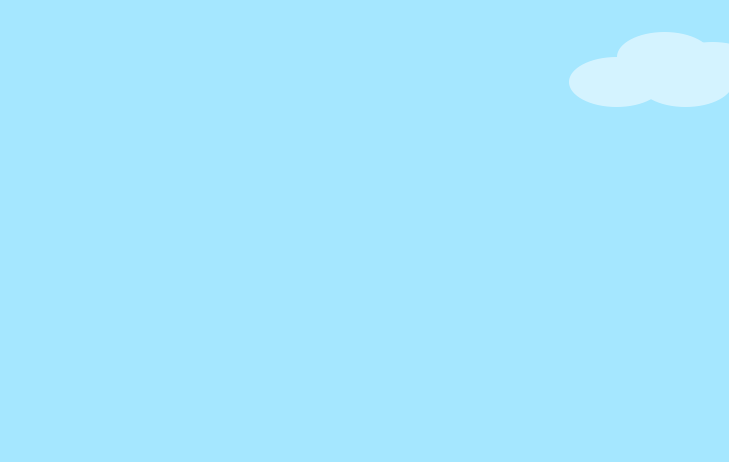
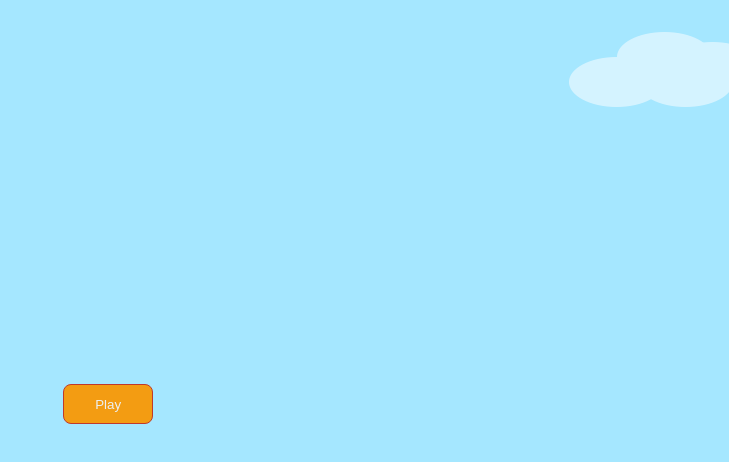
Before and after one commit to jorgehjr84/Jorge-H-React-Resume, a React (Create React App) app: page / in a window 1280 px wide. Shown: the top 462 px of the page, without its empty margins (551-1280 px from the left). Built offline with nearby package versions, Linux system fonts and the light colour scheme.

Commit message:
Added button component
Adding button component, need to implement the display none functionality on the app component instead of button component

```diff
--- a/src/App.js
+++ b/src/App.js
@@ -2,6 +2,7 @@ import React, { Component } from 'react';
 import './App.css';
 
 import Cloud from './Components/Cloud/Cloud';
+import StartGame from './Components/StartGame/StartGame';
 
 class App extends Component {
   constructor() {
@@ -28,6 +29,7 @@ class App extends Component {
   render() {
     return (
       <div tabIndex="0" className="App" onKeyDown={this.handleArrowKeys}>
+        <StartGame />
         <Cloud left={this.state.left}/>
       </div>
     );
--- /dev/null
+++ b/src/Components/StartGame/StartGame.css
@@ -0,0 +1,17 @@
+.StartGame {
+    width: 7%;
+    height: 3em;
+    position: absolute;
+    left: 48%;
+    top: 24em;
+}
+
+button {
+    width: 100%;
+    height: 3em;
+    background-color: #f39c12;
+    color: #ecf0f1;
+    border: 1px solid #c0392b;
+    border-radius: 8px;
+    cursor: pointer;
+}
--- /dev/null
+++ b/src/Components/StartGame/StartGame.js
@@ -0,0 +1,32 @@
+import React, { Component } from 'react';
+import './StartGame.css';
+
+class StartGame extends Component {
+    constructor() {
+        super();
+        this.state = {
+            displayButton: true
+        }
+
+        this.removeButton = this.removeButton.bind(this);
+    }
+
+    removeButton() {
+        console.log('remove button')
+        this.setState({
+            displayButton: false
+        })
+    }
+
+    render() {
+        return (
+            <div className="StartGame">
+                {
+                    this.state.displayButton ? <button onClick={this.removeButton}>Play</button> : null
+                }
+            </div>
+        );
+    }
+}
+
+export default StartGame;
```
